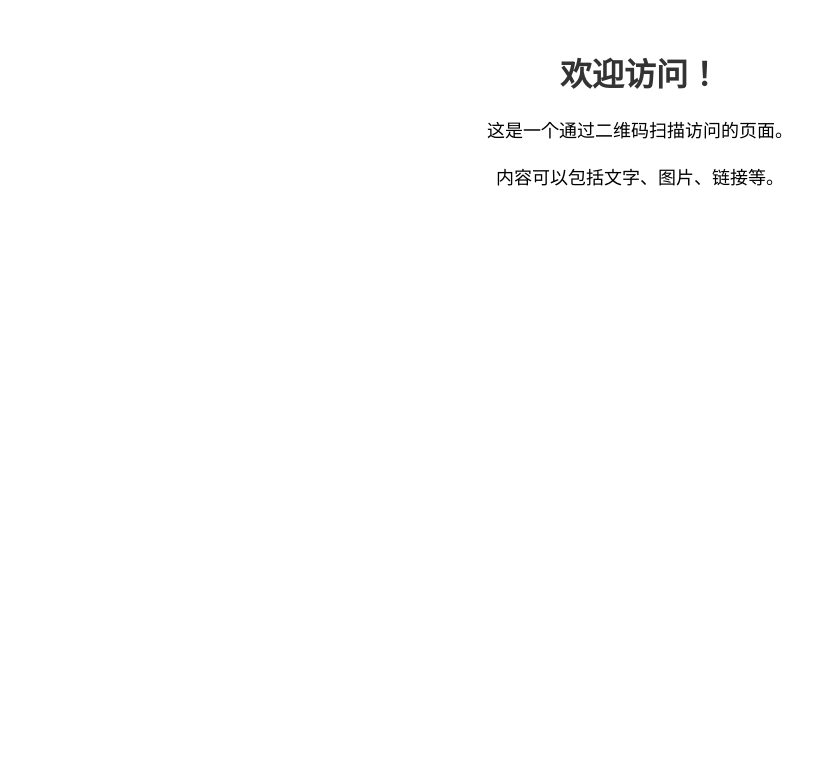
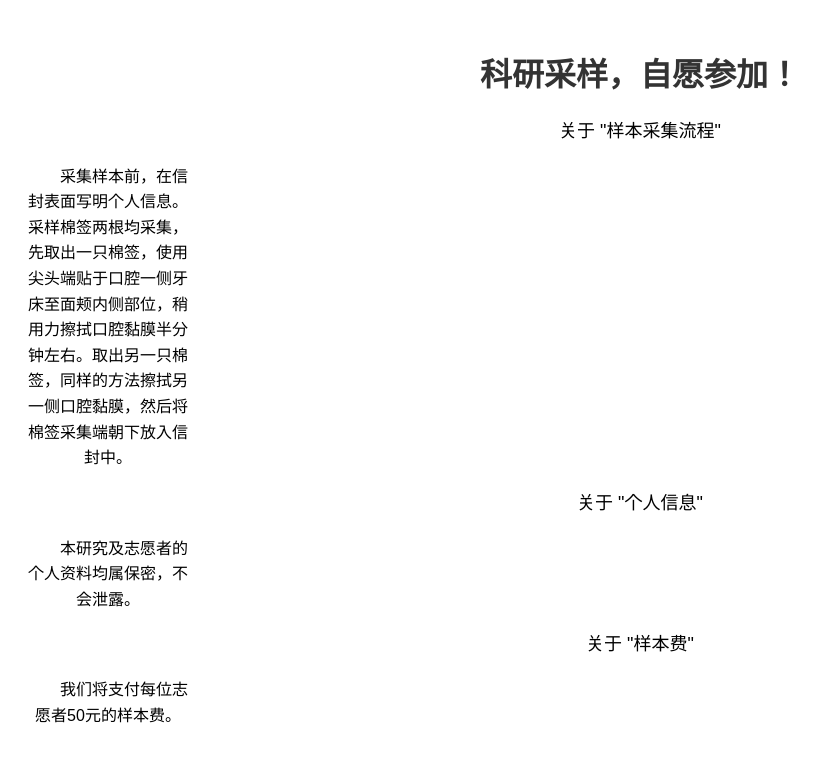
Before and after one commit to Elson-Feng/Elson, a plain HTML site: page index.html in a window 1280 px wide. Shown: the whole page, without its empty margins (0-823 px from the left). Drawn offline with Linux system fonts and the light colour scheme.

Commit message:
Update index.html

```diff
--- a/index.html
+++ b/index.html
@@ -1,17 +1,37 @@
 <!DOCTYPE html>
 <html>
 <head>
-    <title>我的二维码页面</title>
+    <title>志愿者须知</title>
     <meta name="viewport" content="width=device-width, initial-scale=1.0">
     <style>
         body { font-family: Arial, sans-serif; text-align: center; padding: 20px; }
         h1 { color: #333; }
         p { font-size: 18px; line-height: 1.6; }
     </style>
+	<style>
+    .formatted-text {
+      text-indent: 2em;       /* 首行缩进两字符 */
+      width: 10em;            /* 每行10个汉字宽度 */
+      word-break: break-all;  /* 强制换行（兼容旧浏览器） */
+      overflow-wrap: break-word; /* 现代浏览器推荐换行方式 */
+      line-height: 1.6;       /* 行高（可选） */
+      font-size: 16px;        /* 基础字体大小（可选） */
+    }
+  </style>
 </head>
 <body>
-    <h1>欢迎访问！</h1>
-    <p>这是一个通过二维码扫描访问的页面。</p>
-    <p>内容可以包括文字、图片、链接等。</p>
+    <h1>科研采样，自愿参加！</h1>
+    <p>关于 "样本采集流程"</p>
+	<div class="formatted-text">
+	  采集样本前，在信封表面写明个人信息。采样棉签两根均采集，先取出一只棉签，使用尖头端贴于口腔一侧牙床至面颊内侧部位，稍用力擦拭口腔黏膜半分钟左右。取出另一只棉签，同样的方法擦拭另一侧口腔黏膜，然后将棉签采集端朝下放入信封中。
+	</div>
+    <p>关于 "个人信息"</p>
+	<div class="formatted-text">
+	  本研究及志愿者的个人资料均属保密，不会泄露。
+	</div>
+	<p>关于 "样本费"</p>
+	<div class="formatted-text">
+	  我们将支付每位志愿者50元的样本费。
+	</div>
 </body>
 </html>
```
